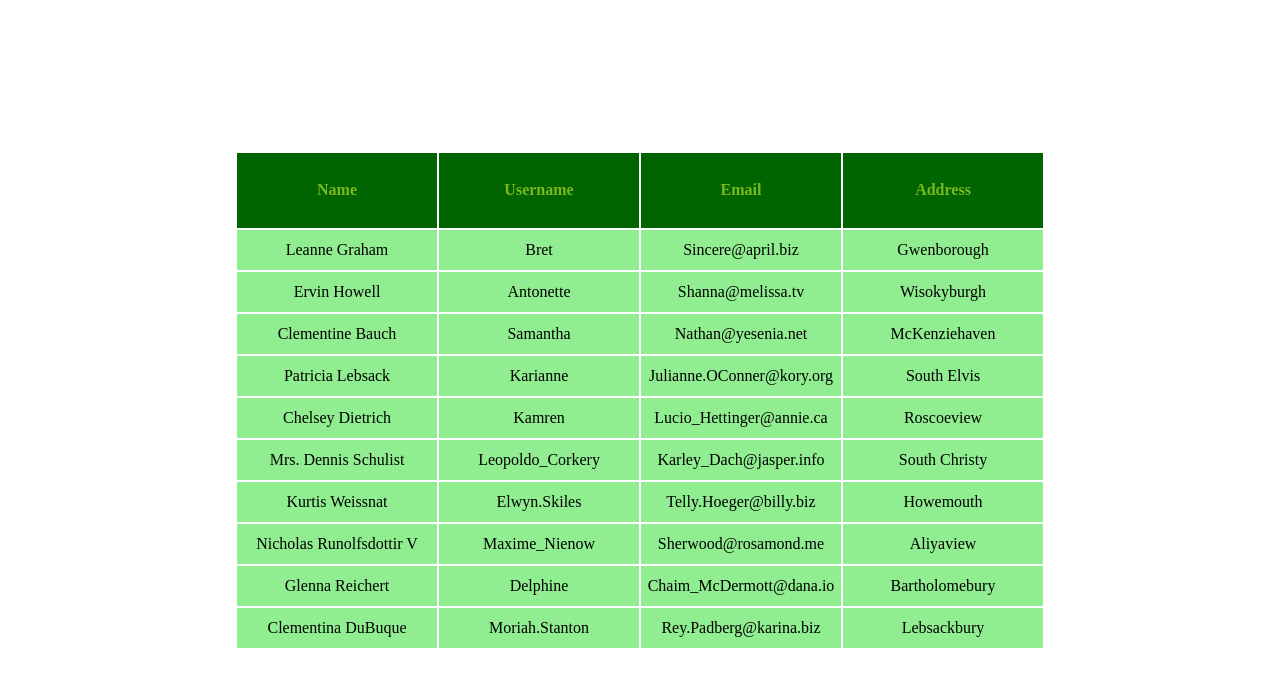
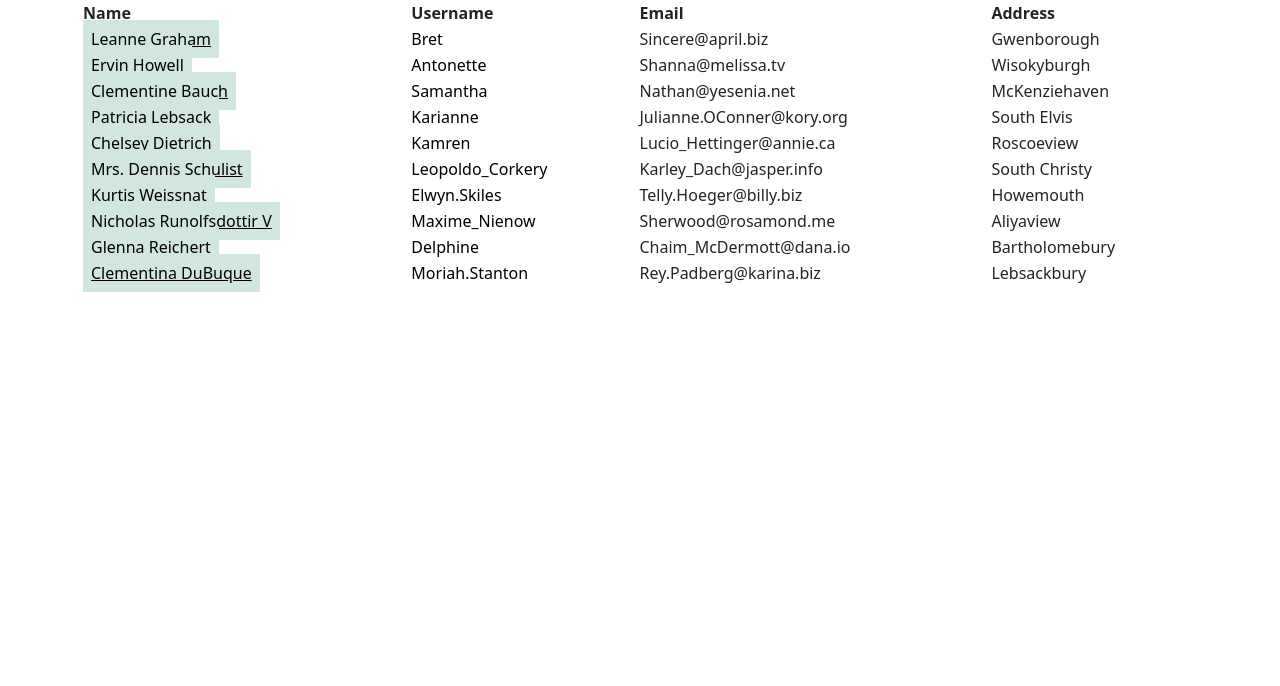
Before and after one commit to Kianmehr-hub/user-api, a React (Create React App) app: page / in a window 1280 px wide. Shown: the top 686 px of the page. Built offline with nearby package versions, Linux system fonts and the light colour scheme.

Commit message:
third commit

```diff
--- a/public/index.html
+++ b/public/index.html
@@ -10,11 +10,11 @@
       content="Web site created using create-react-app"
     />
     <link rel="apple-touch-icon" href="%PUBLIC_URL%/logo192.png" />
+    <link href="https://cdn.jsdelivr.net/npm/bootstrap@5.2.0/dist/css/bootstrap.min.css" rel="stylesheet" integrity="sha384-gH2yIJqKdNHPEq0n4Mqa/HGKIhSkIHeL5AyhkYV8i59U5AR6csBvApHHNl/vI1Bx" crossorigin="anonymous">
     <!--
       manifest.json provides metadata used when your web app is installed on a
       user's mobile device or desktop. See https://developers.google.com/web/fundamentals/web-app-manifest/
     -->
-    <link rel="manifest" href="%PUBLIC_URL%/manifest.json" />
     <!--
       Notice the use of %PUBLIC_URL% in the tags above.
       It will be replaced with the URL of the `public` folder during the build.
@@ -39,5 +39,6 @@
       To begin the development, run `npm start` or `yarn start`.
       To create a production bundle, use `npm run build` or `yarn build`.
     -->
+    <script src="https://cdn.jsdelivr.net/npm/bootstrap@5.2.0/dist/js/bootstrap.bundle.min.js" integrity="sha384-A3rJD856KowSb7dwlZdYEkO39Gagi7vIsF0jrRAoQmDKKtQBHUuLZ9AsSv4jD4Xa" crossorigin="anonymous"></script>
   </body>
 </html>
--- a/src/App.css
+++ /dev/null
@@ -1,37 +0,0 @@
-* {
-    padding: 0;
-    margin: 0;
-    box-sizing: border-box;
-}
-
-body {
-    display: flex;
-    flex-direction: column;
-    justify-content: center;
-    align-items: center;
-    width: 100vw;
-    height: 100vh;
-}
-
-th {
-    width: 200px;
-    height: 75px;
-    background-color: darkgreen;
-    font-weight: bold;
-    text-align: center;
-    color: rgb(122, 184, 30);
-}
-
-td {
-    width: auto;
-    height: 40px;
-    background-color: lightgreen;
-    text-align: center;
-    color: black;
-}
-
-.name {
-    cursor: pointer;
-    color: black;
-    text-decoration: none;
-}
--- a/src/App.js
+++ b/src/App.js
@@ -1,38 +1,39 @@
-import data from '../src/data/data.json'
-import { useEffect, useState } from 'react';
-import { Link } from 'react-router-dom';
-
-import './App.css'
-import SinglePage from './components/SinglePage';
+import data from "../src/data/data.json";
+import { useEffect, useState } from "react";
+import { Link } from "react-router-dom";
 
 const App = () => {
   const [list, setList] = useState([]);
 
   useEffect(() => {
-    setList(data)
-    console.log(list)
-  }, [list])
+    setList(data);
+    console.log(list);
+  }, [list]);
 
-  return(
-    <div className='spa'>
-      <table>
+  return (
+    <div className="container">
+      <table className="table">
         <tr>
           <th>Name</th>
           <th>Username</th>
           <th>Email</th>
           <th>Address</th>
         </tr>
-        {list.map((data) =>
-        <tr>
-          <td><Link to={`/${data.id}`} className='name'>{data.name}</Link></td>
-          <td className='username'>{data.username}</td>
-          <td className='email'>{data.email}</td>
-          <td className='address'>{data.address.city}</td>
-        </tr>
-        )}
+        {list.map((data) => (
+          <tr>
+            <td>
+              <Link to={`/${data.id}`} className="table-success">
+                {data.name}
+              </Link>
+            </td>
+            <td className="table-success">{data.username}</td>
+            <td className="email">{data.email}</td>
+            <td className="address">{data.address.city}</td>
+          </tr>
+        ))}
       </table>
     </div>
   );
-}
+};
 
 export default App;
--- a/src/components/SinglePage.jsx
+++ b/src/components/SinglePage.jsx
@@ -1,18 +1,41 @@
+import { useEffect, useState } from "react";
 import { useParams } from "react-router";
-import { Link } from 'react-router-dom';
-import data from '../data/data.json'
+import { Link } from "react-router-dom";
+import data from "../data/data.json";
 
 const SinglePage = () => {
   const { dataId } = useParams();
-  const user = data.find(item => item.id === dataId)
-  console.log(data);
-  console.log(user)
+  const [selectedUser, setSelectedUser] = useState(null);
+  useEffect(() => {
+    setSelectedUser(data.find((item) => item.id == dataId));
+    console.log(selectedUser);
+  }, []);
 
   return (
-    <>
-      <p>{dataId}</p>
-      <Link to="/"><button>back</button></Link>
-    </>
+    <div className="container">
+      <div>
+        <button className="btn btn-warning m-1">
+          <Link to="/" className="text-decoration-none text-dark">back</Link>
+        </button>
+      </div>
+
+      <table className="table table-dark">
+        <tr>
+          <th className="h-name">name</th>
+          <th className="h-username">username</th>
+          <th className="h-email">email</th>
+          <th className="h-address">address</th>
+        </tr>
+        {selectedUser && (
+          <tr>
+            <td>{selectedUser.name}</td>
+            <td>{selectedUser.username}</td>
+            <td>{selectedUser.email}</td>
+            <td>{selectedUser.address.city}</td>
+          </tr>
+        )}
+      </table>
+    </div>
   );
 };
 
```
